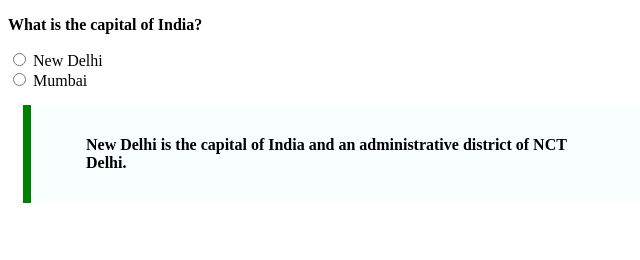
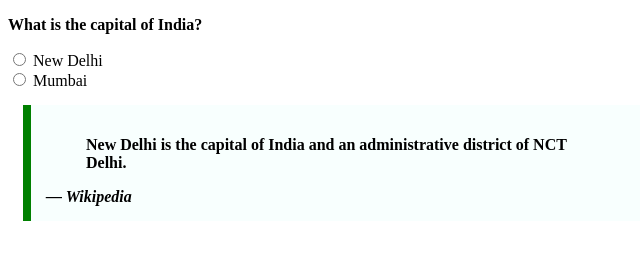
Before and after one commit to acciojob/trivia-dahalerohit, a website: page main.html in a window 1280 px wide. Shown: the whole page, without its empty margins (0-640 px from the left). Drawn offline with Linux system fonts and the light colour scheme.

Commit message:
created a submission

```diff
--- a/main.html
+++ b/main.html
@@ -17,6 +17,7 @@
 	</form>
 	<div id="news">
 		<blockquote>New Delhi is the capital of India and an administrative district of NCT Delhi.</blockquote>
+		<cite> — Wikipedia</cite>
 	</div>
     <script type="text/javascript" src="./script.js">
 	<form>
```
